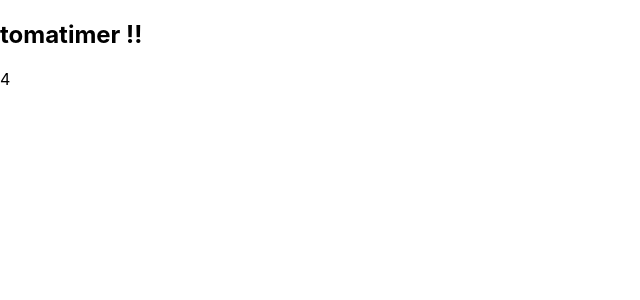
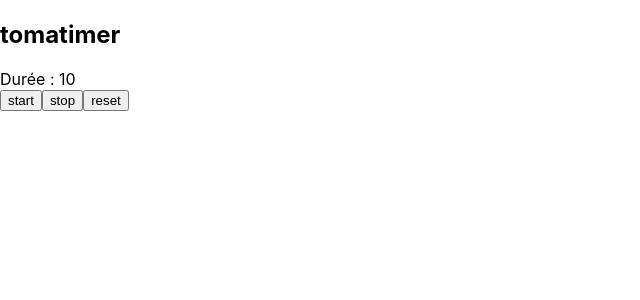
Before and after one commit to AmaurySemery/learning_react, a React (Create React App) app in the folder tomatimer/: page / in a window 1280 px wide. Shown: the top 300 px of the page, without its empty margins (0-640 px from the left). Built offline with nearby package versions, Linux system fonts and the light colour scheme.

Commit message:
Gérer les événements click

```diff
--- a/tomatimer/src/components/Timer.jsx
+++ b/tomatimer/src/components/Timer.jsx
@@ -2,22 +2,14 @@ import React, { Component } from 'react';
 
 class Timer extends Component {
     state = {
-        initialValue: 5,
-        duration: 5,
+        initialValue: 10,
+        duration: 10,
         handle: 0,
         message: ''
       };
 
-    componentDidMount() {
-        const handle = setInterval(() => {
-            // Appel d'une méthode
-            this.count()
-        // Fonction(s) appelée(s) toutes les secondes
-        }, 1000);
-        // Sauvegarde dans notre état le handle en lui disant qu'il a pour valeur le handle déclaré plus haut
-        this.setState({
-            handle: handle
-        });
+    componentWillUnmount() {
+        this.clean();
     }
 
     count = () => {
@@ -32,18 +24,49 @@ class Timer extends Component {
         }
       };
 
-      clean = (message = 'Compte à rebours réinitialisé') => {
+      clean = () => {
         clearInterval(this.state.handle);
         this.setState({
-          message: message
+          message: "Terminé !"
+        })
+      }
+
+      start = () => {
+        const handle = setInterval(() => {
+            // Appel d'une méthode
+            this.count()
+        // Fonction(s) appelée(s) toutes les secondes
+        }, 1000);
+        // Sauvegarde dans notre état le handle en lui disant qu'il a pour valeur le handle déclaré plus haut
+        this.setState({
+            handle: handle
+        });
+      }
+
+      stop = () => {
+        this.clean();
+      }
+
+      reset = () => {
+        this.clean();
+        this.setState({
+            duration: this.state.initialValue,
+            message: ''
         })
       }
 
     render() {
         return (
             <div>
-                <h2>tomatimer !!</h2>
-                {this.state.duration}
+                <h2>tomatimer</h2>
+                <h3>{this.state.message}</h3>
+                <div>Durée : {this.state.duration}</div>
+
+                <div>
+                    <button onClick={this.start}>start</button>
+                    <button onClick={this.stop}>stop</button>
+                    <button onClick={this.reset}>reset</button>
+                </div>
             </div>
         );
     }
```
